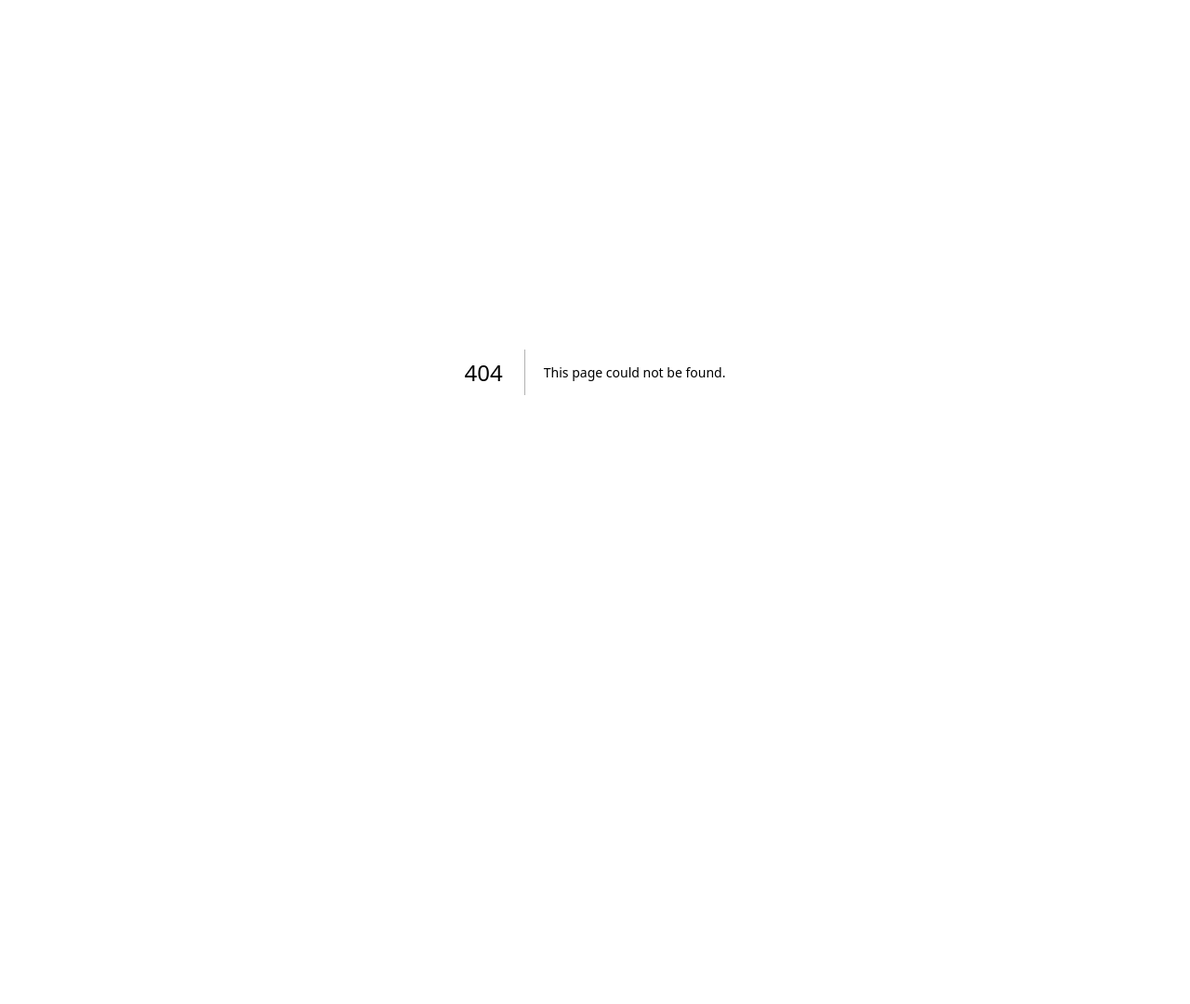
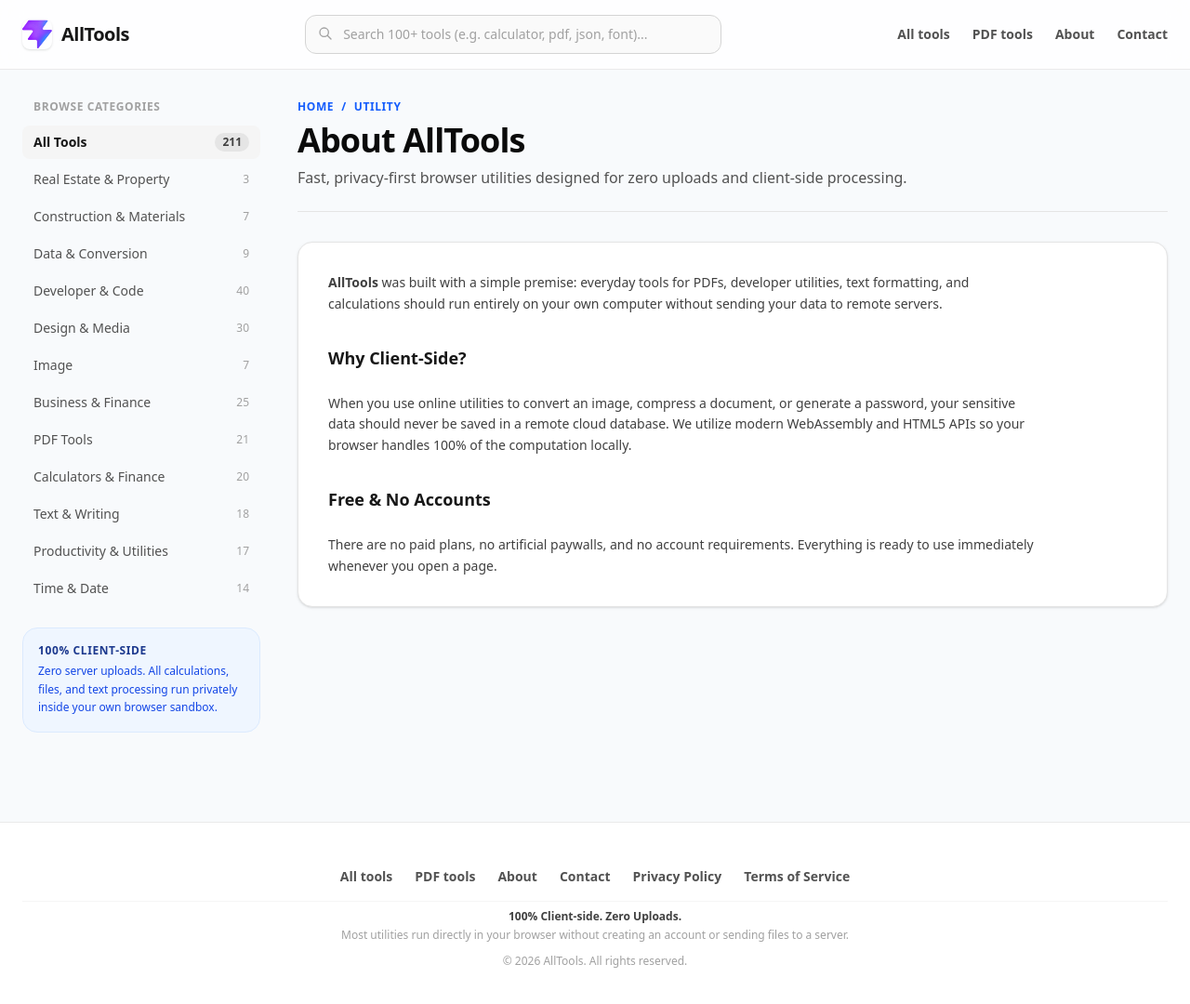
Before and after one commit to Zenpa313/Hydra-Tool, a Next.js app: page /about in a window 1280 px wide. Before the commit this address had no page. Shown: the top 1080 px of the page at 93% size. Before the commit the page ends 800 px from the top, so only its background shows below. Built offline with nearby package versions, Linux system fonts and the light colour scheme.

Commit message:
UI Parity: Clone AllTools branding, favicon, header, navigation, and footer 100%

```diff
--- /dev/null
+++ b/app/about/page.tsx
@@ -0,0 +1,29 @@
+import ToolLayout from '@/components/ui/Layout';
+
+export const metadata = {
+    title: 'About — AllTools',
+    description: 'Learn more about AllTools, our privacy-first design, and our 100% client-side browser utilities.',
+};
+
+export default function AboutPage() {
+    return (
+        <ToolLayout
+            title="About AllTools"
+            description="Fast, privacy-first browser utilities designed for zero uploads and client-side processing."
+        >
+            <div className="space-y-6 text-sm text-neutral-700 leading-relaxed max-w-3xl">
+                <p>
+                    <strong>AllTools</strong> was built with a simple premise: everyday tools for PDFs, developer utilities, text formatting, and calculations should run entirely on your own computer without sending your data to remote servers.
+                </p>
+                <h3 className="text-lg font-bold text-neutral-900 pt-2">Why Client-Side?</h3>
+                <p>
+                    When you use online utilities to convert an image, compress a document, or generate a password, your sensitive data should never be saved in a remote cloud database. We utilize modern WebAssembly and HTML5 APIs so your browser handles 100% of the computation locally.
+                </p>
+                <h3 className="text-lg font-bold text-neutral-900 pt-2">Free & No Accounts</h3>
+                <p>
+                    There are no paid plans, no artificial paywalls, and no account requirements. Everything is ready to use immediately whenever you open a page.
+                </p>
+            </div>
+        </ToolLayout>
+    );
+}
--- /dev/null
+++ b/app/all-tools/page.tsx
@@ -0,0 +1,42 @@
+import manifest from '@/manifest.json';
+import Link from 'next/link';
+import ToolLayout from '@/components/ui/Layout';
+
+export const metadata = {
+    title: 'All Tools — Full Directory | HydraTools',
+    description: 'Browse the complete index of 200+ free client-side browser utilities for developers, business, PDFs, CSS, and math.',
+};
+
+export default function AllToolsPage() {
+    return (
+        <ToolLayout
+            title="All Tools Directory"
+            description="Explore our full index of 211 fast, privacy-first browser tools. Zero uploads. Runs entirely in your browser."
+        >
+            <div className="grid grid-cols-1 sm:grid-cols-2 lg:grid-cols-3 gap-4">
+                {manifest.tools.map((tool: any) => (
+                    <Link
+                        key={tool.id}
+                        href={`/tools/${tool.id}`}
+                        className="group block p-5 bg-white border border-neutral-200 rounded-xl hover:border-blue-500 hover:shadow-md transition"
+                    >
+                        <div className="flex items-center justify-between mb-2">
+                            <span className="text-[11px] font-bold uppercase tracking-wider text-blue-600 bg-blue-50 px-2 py-0.5 rounded-md">
+                                {tool.category}
+                            </span>
+                            <span className="text-neutral-400 group-hover:text-blue-500 group-hover:translate-x-0.5 transition font-bold text-sm">
+                                →
+                            </span>
+                        </div>
+                        <h3 className="font-bold text-base text-neutral-950 group-hover:text-blue-600 transition-colors mb-1">
+                            {tool.name}
+                        </h3>
+                        <p className="text-xs text-neutral-500 line-clamp-2 leading-relaxed">
+                            {tool.description}
+                        </p>
+                    </Link>
+                ))}
+            </div>
+        </ToolLayout>
+    );
+}
--- /dev/null
+++ b/app/contact/page.tsx
@@ -0,0 +1,28 @@
+import ToolLayout from '@/components/ui/Layout';
+
+export const metadata = {
+    title: 'Contact Us — AllTools',
+    description: 'Contact the AllTools maintainers for inquiries, feedback, or tool suggestions.',
+};
+
+export default function ContactPage() {
+    return (
+        <ToolLayout
+            title="Contact AllTools"
+            description="Have a tool request or feedback? Reach out to our maintainers."
+        >
+            <div className="space-y-6 text-sm text-neutral-700 leading-relaxed max-w-xl">
+                <p>
+                    We welcome suggestions for new client-side utilities, improvements, and bug reports.
+                </p>
+                <div className="p-6 bg-neutral-50 rounded-2xl border space-y-3">
+                    <p className="font-semibold text-neutral-900">Email us at:</p>
+                    <a href="mailto:support@all-tool.app" className="font-mono text-blue-600 font-bold text-base hover:underline block">
+                        support@all-tool.app
+                    </a>
+                    <p className="text-xs text-neutral-400">We typically reply within 24 to 48 hours.</p>
+                </div>
+            </div>
+        </ToolLayout>
+    );
+}
--- a/app/layout.tsx
+++ b/app/layout.tsx
@@ -13,8 +13,8 @@ const geistMono = Geist_Mono({
 });
 
 export const metadata: Metadata = {
-  title: "Hydra Tools",
-  description: "Professional utility collection.",
+  title: "AllTools - Free Privacy-First Browser Tools",
+  description: "Free privacy-first browser tools for PDFs, developers, business documents, CSS, images, dates, and everyday calculations.",
 };
 
 export default function RootLayout({ children }: { children: React.ReactNode }) {
--- a/app/page.tsx
+++ b/app/page.tsx
@@ -38,28 +38,24 @@ export default function Home() {
             title="Every Tool You Need. Zero Uploads."
             description="HydraTools is a fast, privacy-first collection of 100 free browser utilities for finance, code, PDFs, typography, media, and everyday productivity. Runs 100% on-device in your browser."
         >
-            {/* Value Proposition Strip */}
-            <div className="grid grid-cols-1 sm:grid-cols-3 gap-4 mb-12 p-6 bg-blue-50/60 border border-blue-100 rounded-2xl">
-                <div className="flex items-start gap-3">
-                    <span className="text-xl">⚡</span>
-                    <div>
-                        <h4 className="text-sm font-bold text-neutral-900">100% Client-Side</h4>
-                        <p className="text-xs text-neutral-600 mt-0.5">Calculations execute instantly in JavaScript. No server processing delays.</p>
-                    </div>
-                </div>
-                <div className="flex items-start gap-3">
-                    <span className="text-xl">🔒</span>
-                    <div>
-                        <h4 className="text-sm font-bold text-neutral-900">Zero Uploads</h4>
-                        <p className="text-xs text-neutral-600 mt-0.5">Your files, tokens, and data never leave your browser sandbox.</p>
-                    </div>
-                </div>
-                <div className="flex items-start gap-3">
-                    <span className="text-xl">🆓</span>
-                    <div>
-                        <h4 className="text-sm font-bold text-neutral-900">No Paywalls or Login</h4>
-                        <p className="text-xs text-neutral-600 mt-0.5">Unlimited access to all 100 tools without account creation or fees.</p>
-                    </div>
+            {/* Hero Section matching AllTools */}
+            <div className="mb-12 text-center sm:text-left space-y-4">
+                <span className="text-xs font-bold uppercase tracking-wider text-blue-600 bg-blue-50 px-3 py-1 rounded-full border border-blue-100">
+                    100% Client-Side. Zero Uploads.
+                </span>
+                <h1 className="text-4xl sm:text-5xl font-extrabold tracking-tight text-neutral-950">
+                    Every Tool You Need. <span className="text-blue-600">Zero Uploads.</span>
+                </h1>
+                <p className="text-base sm:text-lg text-neutral-600 max-w-3xl leading-relaxed">
+                    HydraTools is a fast, privacy-first collection of free browser utilities for PDFs, developer data, business documents, CSS, images, dates, and everyday calculations.
+                </p>
+                <div className="flex flex-wrap gap-3 pt-2 justify-center sm:justify-start">
+                    <Link href="/all-tools" className="px-5 py-2.5 bg-blue-600 hover:bg-blue-700 text-white font-bold text-sm rounded-xl transition shadow-sm">
+                        Browse all tools ({manifest.tools.length})
+                    </Link>
+                    <Link href="/pdf-tools" className="px-5 py-2.5 bg-white border border-neutral-300 hover:bg-neutral-50 text-neutral-800 font-bold text-sm rounded-xl transition shadow-sm">
+                        Open PDF tools
+                    </Link>
                 </div>
             </div>
 
--- /dev/null
+++ b/app/privacy/page.tsx
@@ -0,0 +1,29 @@
+import ToolLayout from '@/components/ui/Layout';
+
+export const metadata = {
+    title: 'Privacy Policy — AllTools',
+    description: 'Privacy Policy for AllTools. We prioritize 100% client-side processing with zero uploads.',
+};
+
+export default function PrivacyPage() {
+    return (
+        <ToolLayout
+            title="Privacy Policy"
+            description="Our commitment to your privacy and client-side processing."
+        >
+            <div className="space-y-6 text-sm text-neutral-700 leading-relaxed max-w-3xl">
+                <p>
+                    At <strong>AllTools</strong>, we believe privacy is a fundamental human right. Our tools are engineered from the ground up around a zero-upload architecture.
+                </p>
+                <h3 className="text-lg font-bold text-neutral-900 pt-2">1. Zero Upload Processing</h3>
+                <p>
+                    All files you select—including PDFs, images, text, and data arrays—are processed strictly inside your web browser using client-side JavaScript and WebAssembly. Your files are never transmitted to our servers or stored in any database.
+                </p>
+                <h3 className="text-lg font-bold text-neutral-900 pt-2">2. No Account or Tracking</h3>
+                <p>
+                    We do not require user accounts, emails, or passwords to access any tool on the site. We do not sell or monetize personal user information.
+                </p>
+            </div>
+        </ToolLayout>
+    );
+}
--- /dev/null
+++ b/app/terms/page.tsx
@@ -0,0 +1,29 @@
+import ToolLayout from '@/components/ui/Layout';
+
+export const metadata = {
+    title: 'Terms of Service — AllTools',
+    description: 'Terms of Service for using AllTools free browser utilities.',
+};
+
+export default function TermsPage() {
+    return (
+        <ToolLayout
+            title="Terms of Service"
+            description="Simple and transparent terms for using our free utilities."
+        >
+            <div className="space-y-6 text-sm text-neutral-700 leading-relaxed max-w-3xl">
+                <p>
+                    By using <strong>AllTools</strong>, you agree to these simple terms of service.
+                </p>
+                <h3 className="text-lg font-bold text-neutral-900 pt-2">1. Use License</h3>
+                <p>
+                    You are free to use all tools, utilities, and calculators for both personal and commercial projects without fee or restriction.
+                </p>
+                <h3 className="text-lg font-bold text-neutral-900 pt-2">2. As-Is Service</h3>
+                <p>
+                    AllTools is provided on an &quot;as is&quot; basis without warranties of any kind. You are responsible for verifying mathematical and analytical calculations before applying them to critical financial or construction tasks.
+                </p>
+            </div>
+        </ToolLayout>
+    );
+}
--- a/app/tools/[tool]/page.tsx
+++ b/app/tools/[tool]/page.tsx
@@ -14,7 +14,7 @@ export async function generateMetadata({ params }: { params: Promise<{ tool: str
     const manifest = require('../../../manifest.json');
     const tool = manifest.tools.find((t: any) => t.id === toolId);
     if (!tool) return { title: 'Not Found' };
-    return { title: `${tool.name} — Free Online Tool | HydraTools`, description: tool.description };
+    return { title: `${tool.name} | AllTools`, description: tool.description };
 }
 
 export default async function ToolPage({ params }: { params: Promise<{ tool: string }> }) {
--- a/components/tools/ToolWrapper.tsx
+++ b/components/tools/ToolWrapper.tsx
@@ -91,6 +91,7 @@ const FunctionalTools: Record<string, any> = {
     'html-to-md': dynamic(() => import('./html-to-md'), { ssr: false }),
     'html-to-pdf': dynamic(() => import('./html-to-pdf'), { ssr: false }),
     'hvac-calculator': dynamic(() => import('./hvac-calculator'), { ssr: false }),
+    'image-compressor': dynamic(() => import('./image-compressor'), { ssr: false }),
     'img-compress': dynamic(() => import('./img-compress'), { ssr: false }),
     'img-resize': dynamic(() => import('./img-resize'), { ssr: false }),
     'invoice-generator': dynamic(() => import('./invoice-generator'), { ssr: false }),
@@ -143,6 +144,7 @@ const FunctionalTools: Record<string, any> = {
     'purchase-order': dynamic(() => import('./purchase-order'), { ssr: false }),
     'px-to-rem': dynamic(() => import('./px-to-rem'), { ssr: false }),
     'qr-gen': dynamic(() => import('./qr-gen'), { ssr: false }),
+    'qr-generator': dynamic(() => import('./qr-generator'), { ssr: false }),
     'qr-scanner': dynamic(() => import('./qr-scanner'), { ssr: false }),
     'quote-generator': dynamic(() => import('./quote-generator'), { ssr: false }),
     'readability-check': dynamic(() => import('./readability-check'), { ssr: false }),
--- a/components/ui/Layout.tsx
+++ b/components/ui/Layout.tsx
@@ -19,19 +19,21 @@ export default function ToolLayout({ children, title, description }: { children:
     ];
 
     return (
-        <div className="min-h-screen bg-neutral-50 text-neutral-900 font-sans flex flex-col">
-            <nav className="border-b border-neutral-200 bg-white sticky top-0 z-40">
-                <div className="max-w-7xl mx-auto px-6 py-3.5 flex items-center justify-between gap-6">
-                    <Link href="/" className="text-2xl font-extrabold tracking-tight text-neutral-950 flex items-center gap-2">
-                        <span className="w-8 h-8 rounded-lg bg-blue-600 text-white flex items-center justify-center font-black text-lg">H</span>
-                        <span>Hydra<span className="text-blue-600">Tools</span></span>
+        <div className="min-h-screen bg-[#f8fafc] text-[#0f172a] font-sans flex flex-col">
+            <nav className="border-b border-neutral-200/80 bg-white/80 backdrop-blur-md sticky top-0 z-40">
+                <div className="max-w-7xl mx-auto px-6 py-4 flex items-center justify-between gap-6">
+                    <Link href="/" className="text-2xl font-black tracking-tight text-neutral-950 flex items-center gap-2.5">
+                        <img src="/favicon.svg" alt="AllTools" className="w-8 h-8 rounded-lg shadow-sm" />
+                        <span className="font-extrabold text-xl text-neutral-900 tracking-tight">AllTools</span>
                     </Link>
-                    <div className="flex-1 max-w-lg">
+                    <div className="flex-1 max-w-md hidden md:block">
                         <SearchBar />
                     </div>
-                    <div className="hidden sm:flex items-center gap-4 text-sm font-medium text-neutral-600">
-                        <Link href="/#popular" className="hover:text-blue-600 transition">Popular</Link>
-                        <Link href="/#categories" className="hover:text-blue-600 transition">Categories</Link>
+                    <div className="flex items-center gap-6 text-sm font-semibold text-neutral-600">
+                        <Link href="/all-tools" className="hover:text-blue-600 transition">All tools</Link>
+                        <Link href="/pdf-tools" className="hover:text-blue-600 transition">PDF tools</Link>
+                        <Link href="/about" className="hover:text-blue-600 transition hidden sm:inline">About</Link>
+                        <Link href="/contact" className="hover:text-blue-600 transition hidden sm:inline">Contact</Link>
                     </div>
                 </div>
             </nav>
@@ -80,17 +82,21 @@ export default function ToolLayout({ children, title, description }: { children:
                 </main>
             </div>
 
-            <footer className="border-t border-neutral-200 bg-white py-12 mt-16 text-center text-neutral-500 text-sm">
-                <div className="max-w-7xl mx-auto px-6 space-y-3">
-                    <div className="flex justify-center items-center gap-6 text-sm font-medium text-neutral-700">
-                        <Link href="/" className="hover:text-blue-600">Home</Link>
-                        <Link href="/#categories" className="hover:text-blue-600">Categories</Link>
-                        <Link href="/tools/word-counter" className="hover:text-blue-600">Word Counter</Link>
-                        <Link href="/tools/json-formatter" className="hover:text-blue-600">JSON Formatter</Link>
-                        <Link href="/tools/concrete-volume" className="hover:text-blue-600">Concrete Volume</Link>
+            <footer className="border-t border-neutral-200/80 bg-white py-12 mt-16 text-center text-neutral-500 text-sm">
+                <div className="max-w-7xl mx-auto px-6 space-y-4">
+                    <div className="flex flex-wrap justify-center items-center gap-6 text-sm font-semibold text-neutral-600">
+                        <Link href="/all-tools" className="hover:text-blue-600">All tools</Link>
+                        <Link href="/pdf-tools" className="hover:text-blue-600">PDF tools</Link>
+                        <Link href="/about" className="hover:text-blue-600">About</Link>
+                        <Link href="/contact" className="hover:text-blue-600">Contact</Link>
+                        <Link href="/privacy" className="hover:text-blue-600">Privacy Policy</Link>
+                        <Link href="/terms" className="hover:text-blue-600">Terms of Service</Link>
                     </div>
-                    <p className="font-semibold text-neutral-900">100% Client-side. Zero Uploads. Open-source educational utility suite.</p>
-                    <p>&copy; {new Date().getFullYear()} HydraTools. Built based on All-Tool &amp; Omni Calculator principles.</p>
+                    <div className="pt-2 border-t border-neutral-100 text-xs text-neutral-400 space-y-1">
+                        <p className="font-semibold text-neutral-700">100% Client-side. Zero Uploads.</p>
+                        <p>Most utilities run directly in your browser without creating an account or sending files to a server.</p>
+                        <p className="pt-2">&copy; {new Date().getFullYear()} AllTools. All rights reserved.</p>
+                    </div>
                 </div>
             </footer>
         </div>
```
Also changed, not shown: public/favicon.svg (added).
